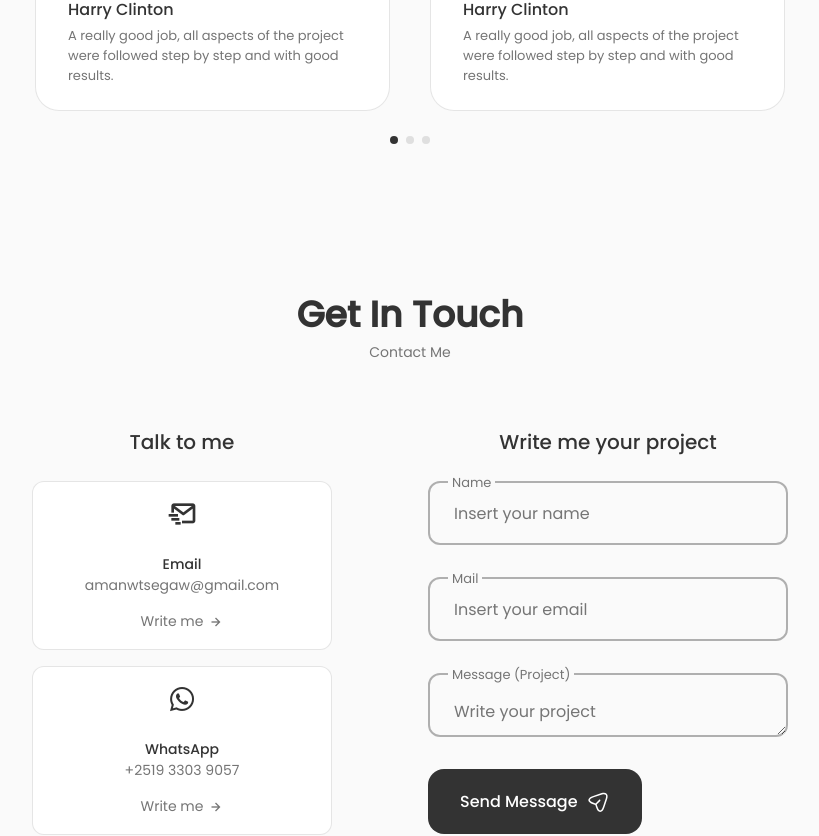
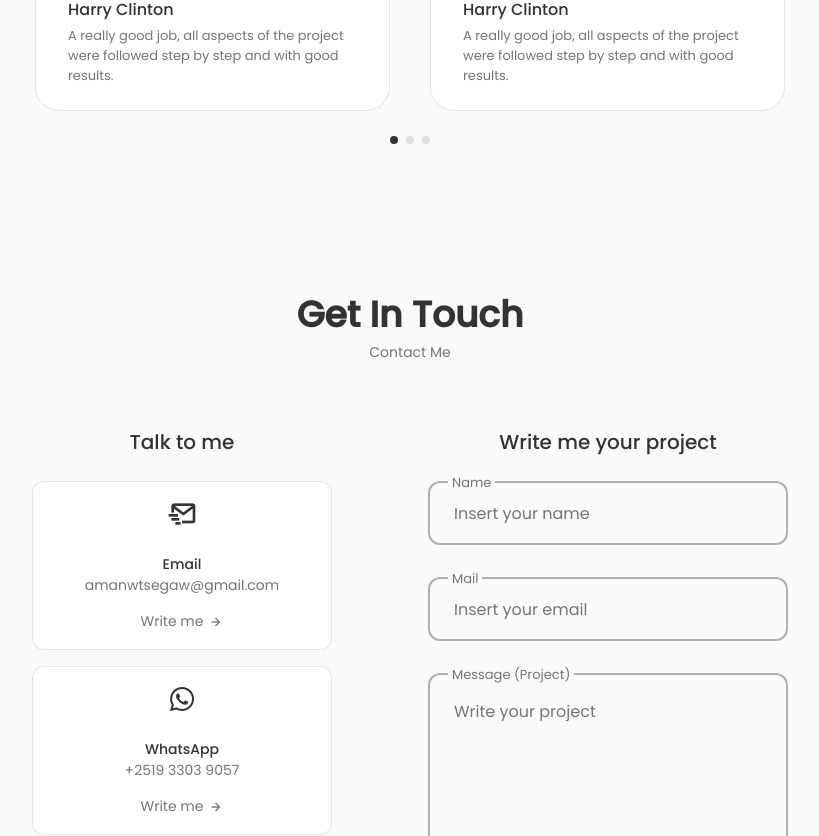
Before and after one commit to AmanWorku/AmanWorku.github.io, a React (Create React App) app: page / in a window 1280 px wide. Shown: the part 3762-4598 px from the top of the page, without its empty margins (230-1049 px from the left). Built offline with nearby package versions, Linux system fonts and the light colour scheme.

Commit message:
Finish main styling for the form

```diff
--- a/src/components/contact/Contact.jsx
+++ b/src/components/contact/Contact.jsx
@@ -47,7 +47,7 @@ const Contact = () => {
                     <label className="contact__form-tag">Mail</label>
                     <input type="email" name="email" className="contact__form-input" placeholder="Insert your email"/>
                 </div>
-                <div className="contact__form-div">
+                <div className="contact__form-div contact__form-area">
                     <label className="contact__form-tag">Message (Project)</label>
                     <textarea name='project' cols="30" rows="10" className="contact__form-input" placeholder='Write your project'></textarea>
                     </div>
--- a/src/components/contact/contact.css
+++ b/src/components/contact/contact.css
@@ -98,3 +98,28 @@
     background-color: var(--body-color);
     z-index: 10;
 }
+
+.contact__form-area {
+    height: 11rem;
+}
+
+.contact__form-area textarea {
+    resize: none;
+}
+
+
+@media screen and (max-width: 992px) {
+
+ }
+
+ @media screen and (max-width: 768px) {
+
+ }
+
+ @media screen and (max-width: 576px) {
+
+ }
+
+ @media screen and (max-width: 350px) {
+
+ }
```
